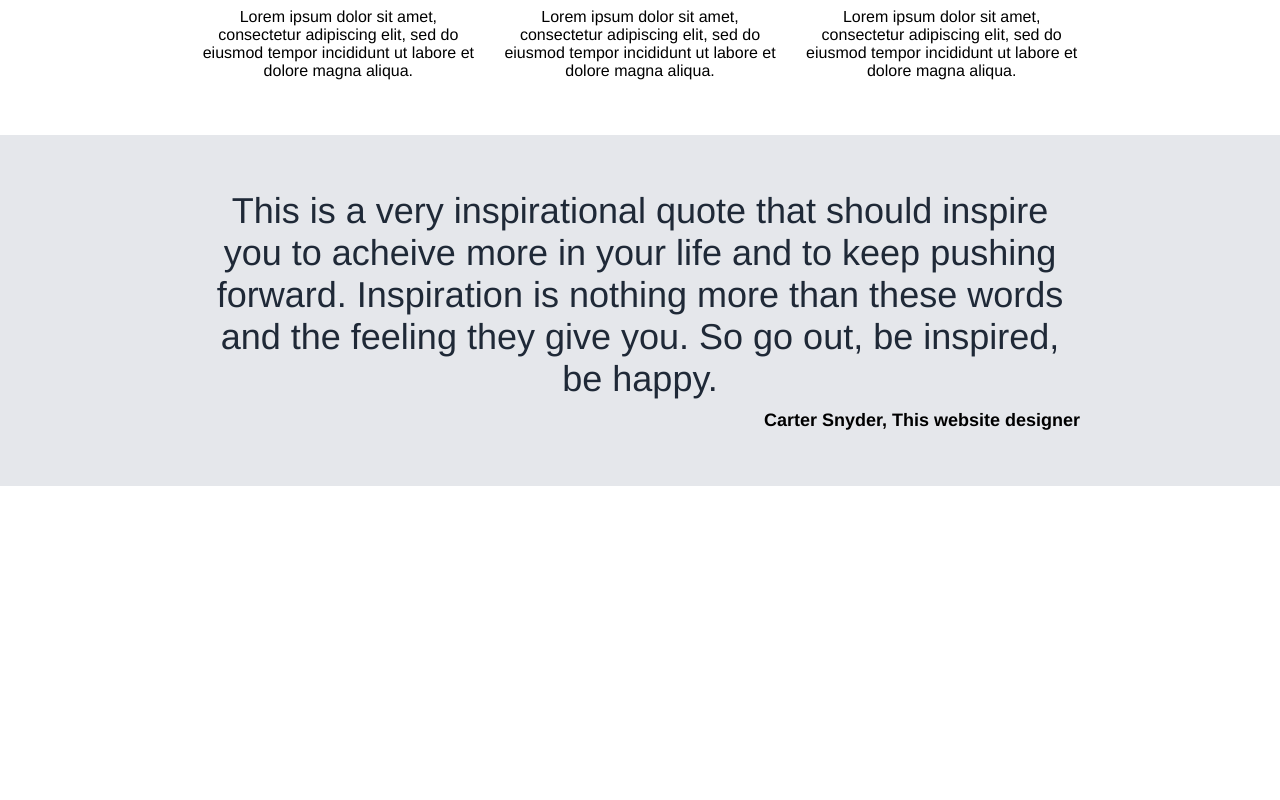
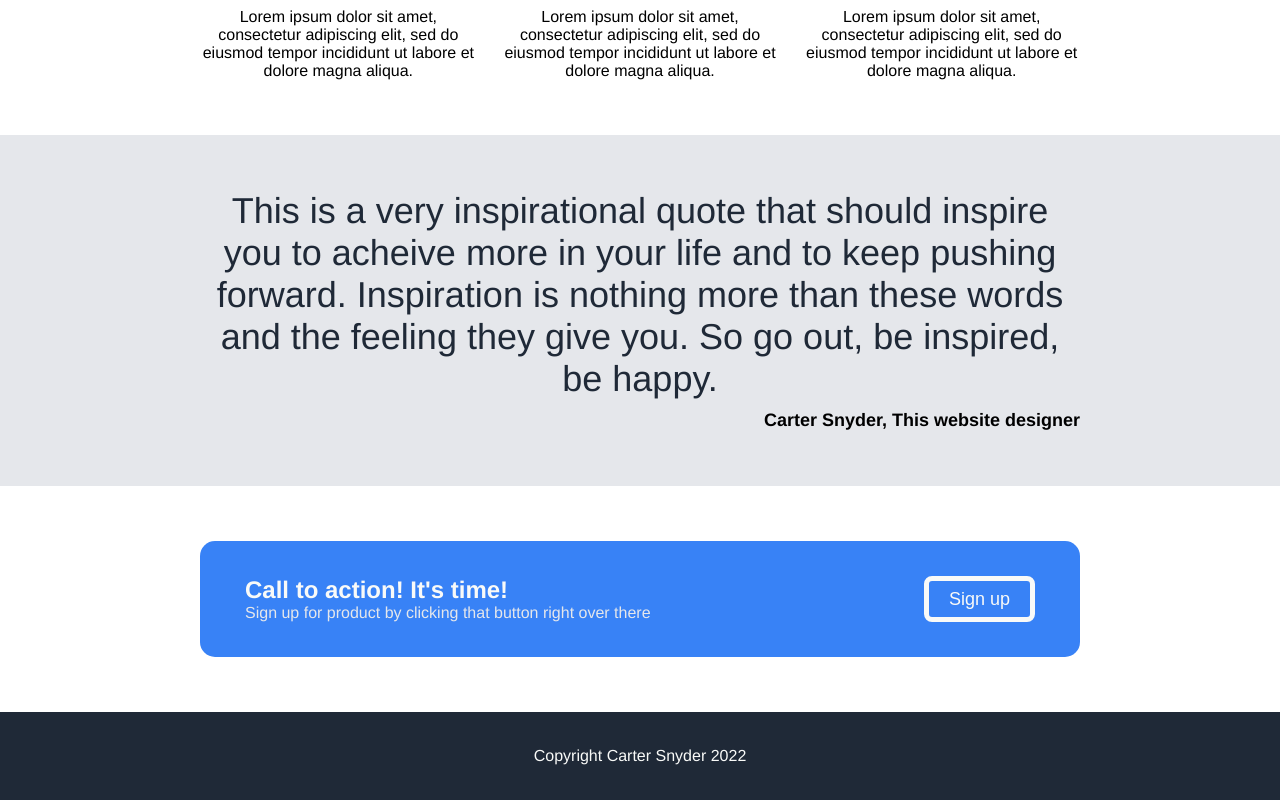
Before and after one commit to snyderc99/landingpage, a plain HTML site: page index.html in a window 1280 px wide. Shown: the part 1046-1846 px from the top of the page. Before the commit the page ends 1532 px from the top, so only its background shows below. Drawn offline with Linux system fonts and the light colour scheme.

Commit message:
finish CSS and HTML for footer, call to action, and quote

```diff
--- a/index.html
+++ b/index.html
@@ -26,9 +26,8 @@
         <img src="./img/man.jpeg">
     </div>
 </div>
-<div class="bh"> Some Random Information.</div>
+    <div class="bh"> Some Random Information.</div>
     <div class="boxes">
-
         <div class="box1">
             <div class="box"></div>
             <div class="st">Lorem ipsum dolor sit amet, consectetur adipiscing elit, sed do eiusmod tempor incididunt ut labore et dolore magna aliqua.</div>
@@ -51,7 +50,16 @@
         <div class="author">
             Carter Snyder, This website designer
         </div>
-
     </div>
+    <div class="action">
+        <div class="atext">
+             <div class="ah"> Call to action! It's time!</div>
+             <div class="at"> Sign up for product by clicking that button right over there</div>
+        </div>
+        <button class="signup-button">Sign up</button>
+    </div>
+<div class="footer">
+    <div class="ft"> Copyright Carter Snyder 2022</div>
+</div>
 </body>
 </html>
--- a/style.css
+++ b/style.css
@@ -123,3 +123,36 @@ button{
     padding-top: 10px;
     padding-bottom: 55px;
 }
+
+.action{
+    display: flex;
+    justify-content: space-between;
+    margin: 55px 200px;
+    padding: 35px 45px;
+    border-radius: 15px;
+    background-color: #3882F6;
+    color: #E5E7EB;
+}
+
+.signup-button{
+    border-color: #F9FAF8;
+    border-style: solid;
+    border-width: 5px;
+    padding: 5px 20px
+    color: #F9FAF8;
+
+}
+.ah{
+    color: #F9FAF8;
+    font-weight: bolder;
+    font-size: 24px;
+}
+.footer{
+    background-color: #1F2937;
+    padding: 35px 0px;
+    text-align: center;
+}
+
+.ft{
+    color: #F9FAF8;
+}
```
